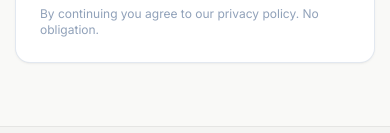
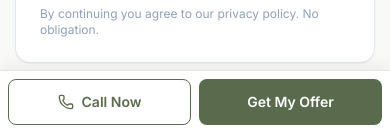
Before and after one commit to HeartlandAcquisitions/heartland-site, a Next.js app: page / in a window 390 px wide. Shown: the part 711-844 px from the top of the page. Built offline with nearby package versions, Linux system fonts and the light colour scheme; no server answers.

Commit message:
feat(chrome): sticky mobile call bar with Call + Get Offer CTAs

```diff
--- a/app/layout.tsx
+++ b/app/layout.tsx
@@ -6,6 +6,7 @@ import { Nav } from "@/components/nav";
 import { Footer } from "@/components/footer";
 import { PostHogProvider } from "@/components/posthog-provider";
 import { siteConfig } from "@/lib/site-config";
+import { MobileCallBar } from "@/components/chrome/mobile-call-bar";
 
 const inter = Inter({
   variable: "--font-inter",
@@ -43,8 +44,9 @@ export default function RootLayout({
       <body className="bg-brand-bg-warm text-brand-text font-sans antialiased min-h-screen flex flex-col">
         <PostHogProvider>
           <Nav />
-          <div className="flex-1">{children}</div>
+          <main className="flex-1 pb-20 md:pb-0">{children}</main>
           <Footer />
+          <MobileCallBar />
           <Analytics />
         </PostHogProvider>
       </body>
--- /dev/null
+++ b/components/chrome/mobile-call-bar.tsx
@@ -0,0 +1,30 @@
+import Link from "next/link"
+import { Phone } from "lucide-react"
+import { siteConfig } from "@/lib/site-config"
+
+interface MobileCallBarProps {
+  visible?: boolean
+}
+
+export function MobileCallBar({ visible = true }: MobileCallBarProps) {
+  if (!visible) return null
+  return (
+    <div className="md:hidden fixed bottom-0 inset-x-0 z-50 border-t border-brand-border bg-brand-surface shadow-[0_-4px_16px_rgba(0,0,0,0.06)]">
+      <div className="grid grid-cols-2 gap-2 p-2">
+        <a
+          href={siteConfig.phone.hrefTel}
+          className="flex items-center justify-center gap-2 rounded-md border border-brand-primary text-brand-primary py-3 text-sm font-semibold"
+        >
+          <Phone className="h-4 w-4" aria-hidden />
+          Call Now
+        </a>
+        <Link
+          href="/#get-offer"
+          className="flex items-center justify-center rounded-md bg-brand-primary text-white py-3 text-sm font-semibold"
+        >
+          Get My Offer
+        </Link>
+      </div>
+    </div>
+  )
+}
```
Also changed, not shown: 1 other file (tests, documents, lock files or other folders).
